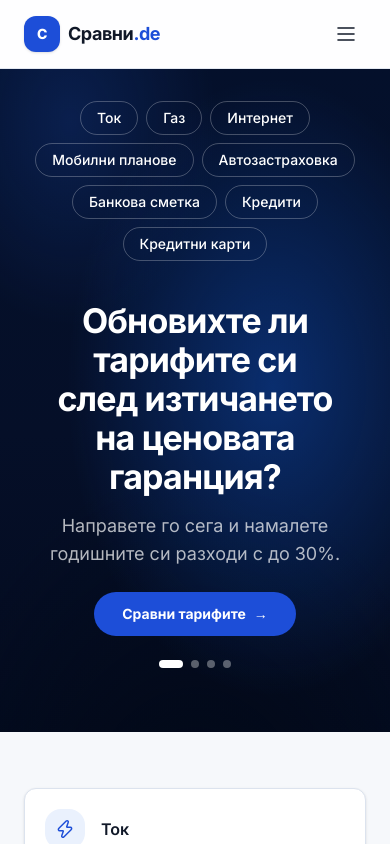
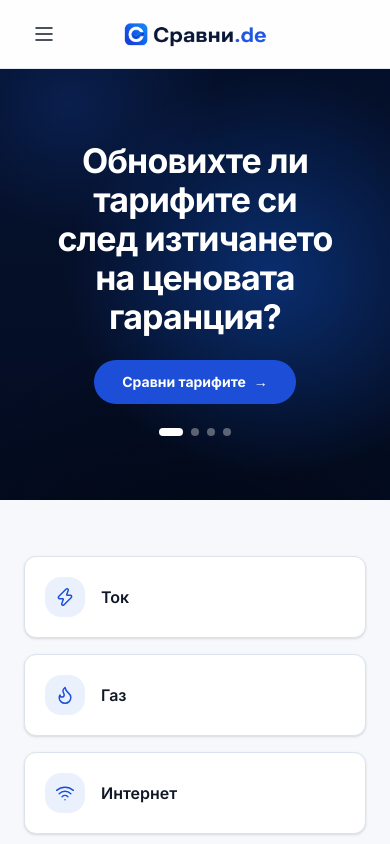
Before and after one commit to TARIFBERATER24/DE-BG-PLATFORM, a Next.js app: page / in a window 390 px wide. Shown: the top 844 px of the page. Built offline with nearby package versions, Linux system fonts and the light colour scheme.

Commit message:
Refine mobile hero and add brand logo

```diff
--- a/app/page.tsx
+++ b/app/page.tsx
@@ -2,25 +2,12 @@ import Link from "next/link";
 import HeroCarousel from "@/components/HeroCarousel";
 import CategoryCardGrid from "@/components/CategoryCardGrid";
 import { CompassIcon } from "@/components/icons";
-import { heroPills } from "@/lib/categories";
 
 export default function Home() {
   return (
     <div>
       <section className="hero-3d-bg overflow-hidden">
         <div className="mx-auto max-w-6xl px-6 pb-16 pt-8 sm:pb-20">
-          <nav className="flex flex-wrap justify-center gap-2">
-            {heroPills.map((category) => (
-              <Link
-                key={category.href}
-                href={category.href}
-                className="rounded-full border border-white/25 px-4 py-1.5 text-sm font-medium text-white transition-colors hover:bg-white/10"
-              >
-                {category.title}
-              </Link>
-            ))}
-          </nav>
-
           <HeroCarousel />
         </div>
       </section>
--- a/components/Header.tsx
+++ b/components/Header.tsx
@@ -1,3 +1,4 @@
+import Image from "next/image";
 import Link from "next/link";
 import NavDropdown from "@/components/NavDropdown";
 import MobileNav from "@/components/MobileNav";
@@ -5,13 +6,19 @@ import MobileNav from "@/components/MobileNav";
 export default function Header() {
   return (
     <header className="sticky top-0 z-50 border-b border-line/80 bg-white/85 backdrop-blur-xl">
-      <div className="mx-auto flex max-w-6xl items-center justify-between px-6 py-3.5">
-        <Link href="/" className="flex items-center gap-2 text-lg font-bold tracking-tight text-ink">
-          <span className="flex h-9 w-9 shrink-0 items-center justify-center rounded-md bg-brand text-sm font-extrabold text-white shadow-sm">С</span>
-          <span className="whitespace-nowrap">
-            Сравни<span className="text-brand">.de</span>
-            <span className="hidden sm:inline"> — сравняваш → избираш → спестяваш</span>
-          </span>
+      <div className="relative mx-auto flex max-w-6xl items-center justify-between px-6 py-3.5">
+        <Link
+          href="/"
+          className="absolute left-1/2 top-1/2 flex -translate-x-1/2 -translate-y-1/2 items-center sm:static sm:translate-x-0 sm:translate-y-0"
+        >
+          <Image
+            src="/sravni-logo.jpg"
+            alt="Сравни.de"
+            width={196}
+            height={48}
+            priority
+            className="h-10 w-auto object-contain"
+          />
         </Link>
         <nav className="hidden items-center gap-1 text-sm font-medium text-ink-muted lg:flex">
           <NavDropdown />
--- a/components/HeroCarousel.tsx
+++ b/components/HeroCarousel.tsx
@@ -57,7 +57,6 @@ export default function HeroCarousel() {
           <h1 className="text-3xl font-bold leading-[1.15] tracking-tight text-white sm:text-4xl">
             {slide.title}
           </h1>
-          <p className="mt-4 text-lg leading-7 text-white/70">{slide.subtitle}</p>
           <Link
             href={slide.href}
             className="mt-6 inline-flex items-center gap-2 rounded-full bg-brand px-7 py-3 text-sm font-bold text-on-brand transition-colors hover:bg-brand-hover"
@@ -87,11 +86,11 @@ export default function HeroCarousel() {
             key={s.id}
             type="button"
             onClick={() => setIndex(i)}
-            aria-label={`Оферта ${i + 1}: ${s.title}`}
+            aria-label={"Оферта " + (i + 1) + ": " + s.title}
             aria-current={i === index}
-            className={`h-2 rounded-full transition-all ${
+            className={"h-2 rounded-full transition-all " + (
               i === index ? "w-6 bg-white" : "w-2 bg-white/35 hover:bg-white/60"
-            }`}
+            )}
           />
         ))}
       </div>
```
Also changed, not shown: public/sravni-logo.jpg (added).
